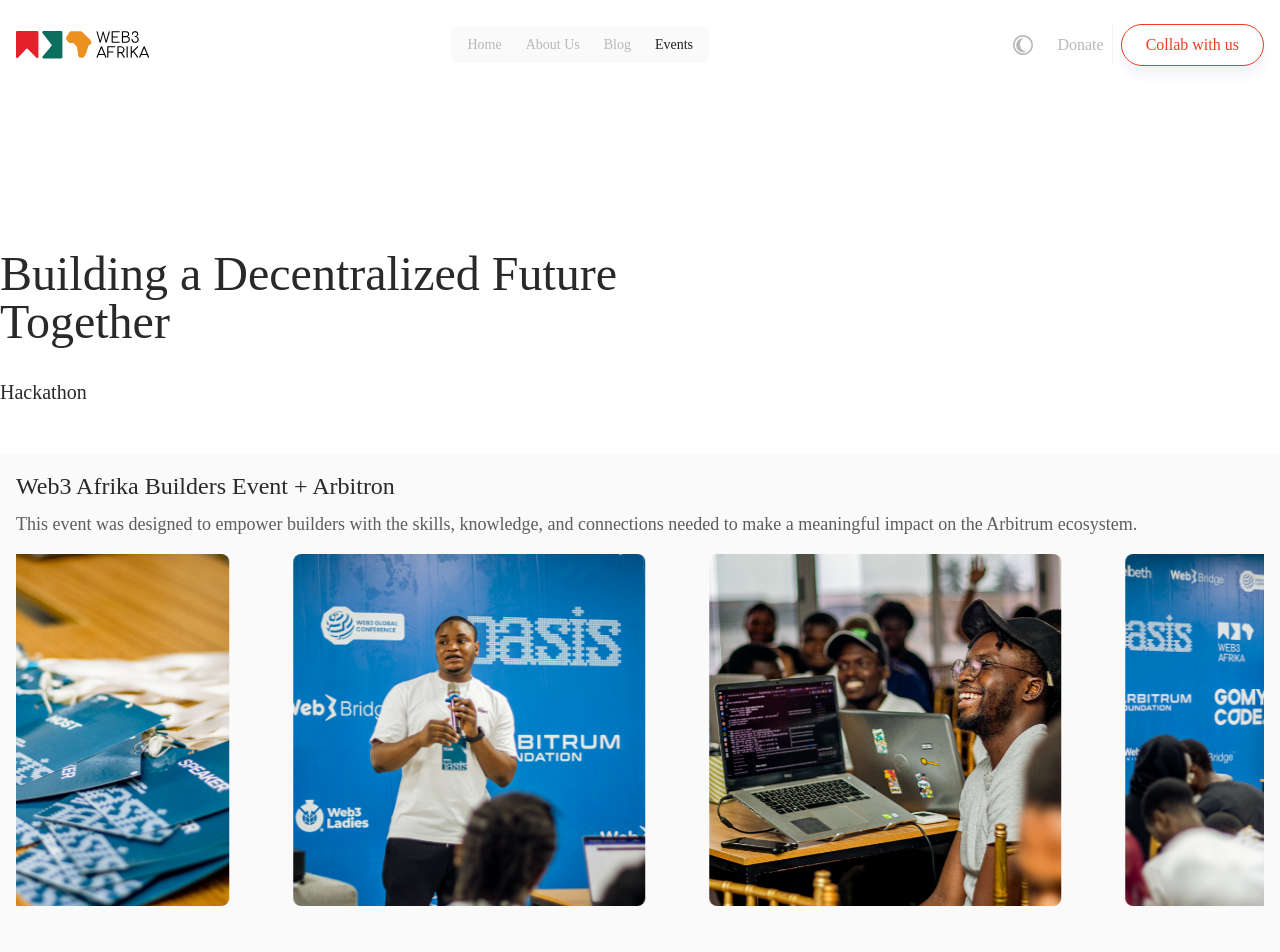
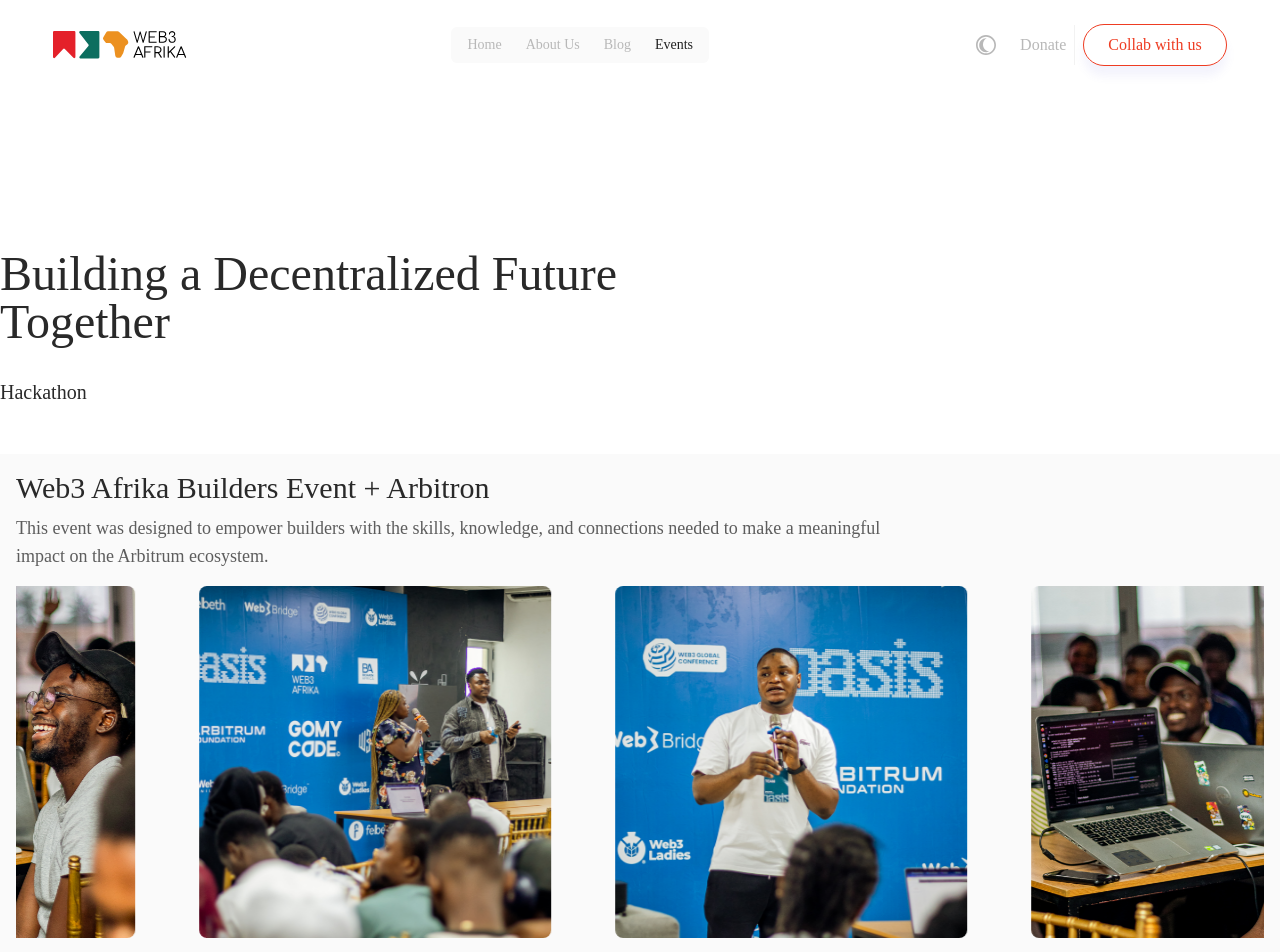
Before and after one commit to Web3Afrika/web3-afrika-v3, a React (Vite) app: page /events in a window 1280 px wide. Shown: the top 952 px of the page. Built offline with nearby package versions, Linux system fonts and the light colour scheme.

Commit message:
remove DonateSection from multiple pages; add QuickLinks constant for navigation

```diff
--- a/src/components/BlogHighlights.tsx
+++ b/src/components/BlogHighlights.tsx
@@ -6,7 +6,7 @@
 
 const BlogHighlights = ({ minimal }: { minimal?: boolean }) => {
 	return (
-		<section className="container mx-auto py-8 md:mb-40">
+		<section className="container mx-auto w-11/12 py-8">
 			{!minimal && (
 				<div className="text-start">
 					<h2 className="text-4xl text-[#292929] dark:text-white">
@@ -22,11 +22,14 @@
 					</p>
 				</div>
 			)}
-			<div className="mb-12 flex flex-col-reverse gap-8 bg-[#FAFAFA] p-6 dark:bg-black md:grid md:grid-cols-9">
+			<div className="grid gap-6 md:grid-cols-3">
+				<div className="col-span-full flex flex-col-reverse gap-8 bg-[#FAFAFA] p-6 dark:bg-black md:grid md:grid-cols-9">
 					<div className="col-span-4">
 						<div className="flex h-full flex-col justify-center overflow-hidden rounded-lg">
 							<div className="px-6">
-							<span className="text-lg text-[#9E9E9E]">December 20, 2024</span>
+								<span className="text-lg text-[#9E9E9E]">
+									December 20, 2024
+								</span>
 							</div>
 
 							<div className="max-w-md space-y-6 p-6">
@@ -66,7 +69,6 @@
 						/>
 					</div>
 				</div>
-			<div className="grid gap-6 md:grid-cols-3">
 				{sampleArticles.map(article => (
 					<div
 						key={article.id}
--- a/src/components/Donate.tsx
+++ b/src/components/Donate.tsx
@@ -1,9 +1,9 @@
 const DonateSection = () => {
 	return (
-		<div className="partner mx-auto w-[98%] max-w-[1536px] rounded-2xl bg-black bg-contain bg-right bg-no-repeat dark:bg-[#0A0A0A] md:py-12">
+		<div className="partner relative mx-auto w-[98%] max-w-[1536px] rounded-2xl bg-black bg-contain bg-right bg-no-repeat dark:bg-[#0A0A0A] md:top-52 md:py-12">
 			<div className="container mx-auto p-6">
 				<div className="col-span-full flex flex-col justify-center space-y-6 md:col-span-1">
-					<h2 className="max-w-lg text-4xl text-white">
+					<h2 className="max-w-[250px] text-xl text-white md:max-w-lg md:text-4xl">
 						Partner with Us to Shape the Future
 					</h2>
 					<p className="max-w-md text-base leading-relaxed text-[#E6E6E6]">
@@ -11,7 +11,7 @@
 						support drives education, opportunities, and diversity in the Web 3
 						revolution.
 					</p>
-					<button className="w-max rounded-full border border-[#0C6E5F] px-8 py-3 text-[#0C6E5F] transition duration-300 hover:bg-[#D03321] dark:bg-black">
+					<button className="w-max rounded-full border border-[#0C6E5F] bg-white px-8 py-3 text-[#0C6E5F] shadow-lg transition duration-300 dark:bg-black">
 						Donate
 					</button>
 				</div>
--- a/src/components/Footer.tsx
+++ b/src/components/Footer.tsx
@@ -1,17 +1,8 @@
 import { useState } from "react";
 import { Link } from "react-router-dom";
+import { QuickLinks } from "../constants";
+import DonateSection from "./Donate";
 import { Logo } from "./icons";
-
-const QuickLinks = [
-	{ label: "About Us", href: "/about" },
-	{ label: "Blog", href: "/blog" },
-	{ label: "Event", href: "/event" },
-	{ label: "Contact Us", href: "/contact" },
-	{ label: "Terms of Service", href: "/#" },
-	{ label: "Cookies Settings", href: "/#" },
-	{ label: "Affilate Policy", href: "/#" },
-	{ label: "Privacy Policy", href: "/#" },
-];
 
 const SocialLinks = [
 	{
@@ -65,7 +56,9 @@
 	);
 
 	return (
-		<div className="bg-[#FAFAFA] dark:bg-black">
+		<div className="relative">
+			<DonateSection />
+			<div className="bg-[#FBFBFB] dark:bg-black md:pt-60">
 				<footer className="container mx-auto px-6 py-16">
 					<div className="grid grid-cols-2 gap-12">
 						<div className="col-span-full space-y-6 md:col-span-1">
@@ -126,7 +119,9 @@
 					</div>
 
 					<div className="mt-4 flex flex-col items-center justify-between gap-6 pt-6 text-[#9E9E9E] md:mt-12 md:flex-row">
-					<span>Copyright @{currentYear} Web3 Afrika. All right reserved</span>
+						<span>
+							Copyright @{currentYear} Web3 Afrika. All right reserved
+						</span>
 						<ul className="flex w-full max-w-xs justify-between md:hidden">
 							{SocialLinks.map(renderLinkUrl)}
 						</ul>
@@ -136,6 +131,7 @@
 					</div>
 				</footer>
 			</div>
+		</div>
 	);
 };
 
--- a/src/components/Navbar.tsx
+++ b/src/components/Navbar.tsx
@@ -15,7 +15,7 @@
 	};
 
 	return (
-		<nav className="container mx-auto flex items-center justify-between bg-white px-4 py-6 transition-colors duration-200 dark:bg-black">
+		<nav className="container mx-auto flex w-11/12 items-center justify-between bg-white py-6 transition-colors duration-200 dark:bg-black">
 			<div className="flex items-center">
 				<Logo className="fill-black dark:fill-white" />
 			</div>
@@ -81,7 +81,7 @@
 			)}
 			onClick={modalOpenHandler}
 		>
-			<div className="relative top-24 z-50 mx-auto w-10/12 overflow-hidden rounded-2xl bg-white p-6 shadow-lg">
+			<div className="relative top-24 z-50 mx-auto w-11/12 overflow-hidden rounded-2xl bg-white p-6 shadow-lg">
 				<div className="flex items-center justify-between">
 					<Logo className="fill-black" />
 					<CloseSquare className="cursor-pointer" onClick={modalOpenHandler} />
--- a/src/constants.ts
+++ b/src/constants.ts
@@ -17,6 +17,17 @@
 	{ href: "/about", label: "About Us" },
 	{ href: "/blog", label: "Blog" },
 	{ href: "/events", label: "Events" },
+];
+
+export const QuickLinks = [
+	{ label: "About Us", href: "/about" },
+	{ label: "Blog", href: "/blog" },
+	{ label: "Event", href: "/event" },
+	{ label: "Contact Us", href: "/contact" },
+	{ label: "Terms of Service", href: "/#" },
+	{ label: "Cookies Settings", href: "/#" },
+	{ label: "Affilate Policy", href: "/#" },
+	{ label: "Privacy Policy", href: "/#" },
 ];
 
 export const teamMembers = [
--- a/src/pages/about.tsx
+++ b/src/pages/about.tsx
@@ -1,6 +1,5 @@
 import AboutOverview from "../components/AboutOverview";
 import CommunitySection from "../components/Community";
-import DonateSection from "../components/Donate";
 import PurposeSection from "../components/PurposeSection";
 import Stats from "../components/Stats";
 import TeamSection from "../components/Team";
@@ -14,7 +13,6 @@
 			<PurposeSection />
 			<TeamSection />
 			<CommunitySection />
-			<DonateSection />
 		</Layout>
 	);
 }
--- a/src/pages/blog.tsx
+++ b/src/pages/blog.tsx
@@ -1,11 +1,10 @@
 import BlogHighlights from "../components/BlogHighlights";
-import DonateSection from "../components/Donate";
 import Layout from "../layout";
 
 export default function App() {
 	return (
 		<Layout>
-			<section className="container mx-auto mt-4 transition-all duration-300 md:mt-40">
+			<section className="container mx-auto mt-4 w-11/12 transition-all duration-300 md:mt-40">
 				<div className="text-start">
 					<h2 className="max-w-xs text-2xl text-[#292929] dark:text-white md:max-w-3xl md:text-5xl">
 						Learning the Decentralized Future One Step at A Time
@@ -13,7 +12,6 @@
 				</div>
 			</section>
 			<BlogHighlights minimal />
-			<DonateSection />
 		</Layout>
 	);
 }
--- a/src/pages/events.tsx
+++ b/src/pages/events.tsx
@@ -9,7 +9,6 @@
 import ConferenceImage3 from "../assets/conferences/conference-3.jpeg";
 import ConferenceImage4 from "../assets/conferences/conference-4.jpeg";
 
-import DonateSection from "../components/Donate";
 import { ArrowRight } from "../components/icons";
 import Layout from "../layout";
 
@@ -112,57 +111,17 @@
 						Hackathon
 					</h3>
 				</div>
-				<div className="mb-24 bg-[#FAFAFA] p-4 dark:bg-black">
-					<h2 className="mb-2 text-2xl text-[#292929] dark:text-white">
-						Web3 Afrika Builders Event + Arbitron
-					</h2>
-					<p className="text-lg text-[#5D5D5D]">
-						This event was designed to empower builders with the skills,
-						knowledge, and connections needed to make a meaningful impact on the
-						Arbitrum ecosystem.
-					</p>
-					<div className="relative mb-16">
-						<div className="overflow-hidden">
-							<div
-								className="flex transition-transform duration-500 ease-in-out"
-								style={{
-									transform: `translateX(-${currentIndex * 100}%)`,
-								}}
-							>
-								{Array.from({ length: totalSlides }).map((_, slideIndex) => (
-									<div key={slideIndex} className="w-full flex-shrink-0">
-										<div className="grid grid-cols-3">
-											{hackathons
-												.slice(slideIndex * 3, slideIndex * 3 + 3)
-												.map(event => (
-													<div
-														key={event.id}
-														className="size-96 rounded-sm p-4"
-													>
-														<img
-															src={event.src}
-															alt={`Event ${event.id}`}
-															className="h-full w-full rounded-lg object-cover"
-														/>
-													</div>
-												))}
-										</div>
-									</div>
-								))}
-							</div>
-						</div>
-					</div>
 
 				<div className="mb-24 bg-[#FAFAFA] p-4 dark:bg-black">
 					<h2 className="mb-2 text-3xl text-[#292929] dark:text-white">
 						Web3 Afrika Builders Event + Arbitron
 					</h2>
-						<p className="w-[698px] text-lg text-[#5D5D5D]">
+					<p className="max-w-4xl text-lg text-[#5D5D5D]">
 						This event was designed to empower builders with the skills,
-							knowledge, and connections needed to make a meaningful impact on
-							the Arbitrum ecosystem.
+						knowledge, and connections needed to make a meaningful impact on the
+						Arbitrum ecosystem.
 					</p>
-						<div className="relative mb-16">
+					<div className="relative">
 						<div className="overflow-hidden">
 							<div
 								className="flex transition-transform duration-500 ease-in-out"
@@ -197,14 +156,14 @@
 				<h3 className="mb-4 text-3xl font-medium text-[#292929] dark:text-[#B0B0B0]">
 					Conference
 				</h3>
-					<div className="mb-24 bg-[#FAFAFA] p-2 dark:bg-black">
+				<div className="mb-24 bg-[#FAFAFA] dark:bg-black">
 					<h2 className="mb-2 text-3xl text-[#292929] dark:text-white">
 						Web3 Afrika + Scroll (Scroll Community)
 					</h2>
-						<p className="w-[698px] text-lg text-[#5D5D5D]">
+					<p className="max-w-4xl text-lg text-[#5D5D5D]">
 						This event was designed to empower builders with the skills,
-							knowledge, and connections needed to make a meaningful impact on
-							the Arbitrum ecosystem.
+						knowledge, and connections needed to make a meaningful impact on the
+						Arbitrum ecosystem.
 					</p>
 					<div className="relative mb-16">
 						<div className="overflow-hidden">
@@ -266,9 +225,7 @@
 						</div>
 					))}
 				</div>
-				</div>
 			</section>
-			<DonateSection />
 		</Layout>
 	);
 }
--- a/src/pages/home.tsx
+++ b/src/pages/home.tsx
@@ -1,6 +1,5 @@
 import BlogHighlights from "../components/BlogHighlights";
 import CommunityVoice from "../components/CommunityVoice";
-import DonateSection from "../components/Donate";
 import Hackathon from "../components/Hackathon";
 import HeroDetails from "../components/HeroDetails";
 import HomeStats from "../components/HomeStats";
@@ -16,7 +15,6 @@
 			<Partners />
 			<CommunityVoice />
 			<BlogHighlights />
-			<DonateSection />
 		</Layout>
 	);
 }
```
Lines whose indentation alone changed are shown as unchanged.
